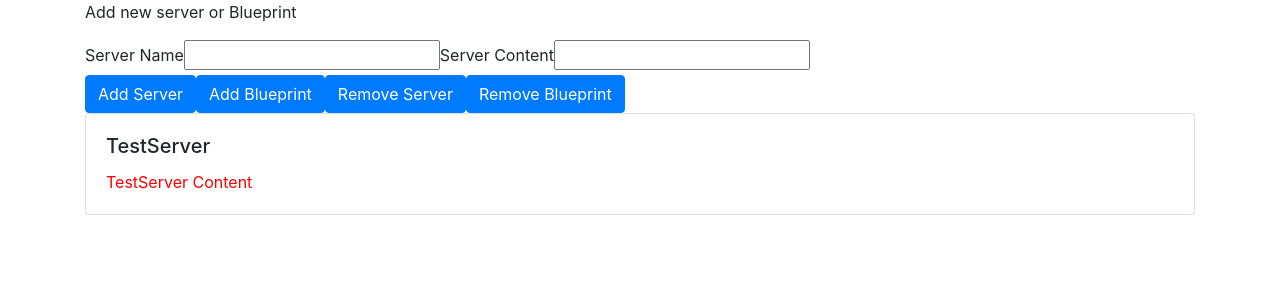
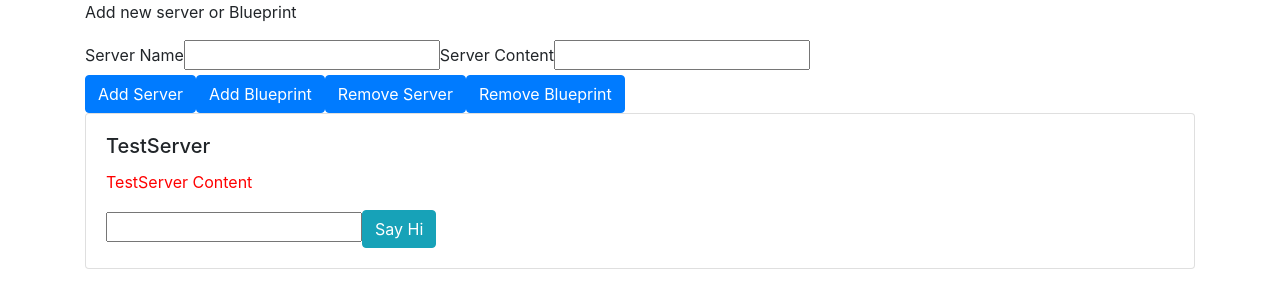
Before and after one commit to RomaM/maximilianschwarzmuller, an Angular app: page / in a window 1280 px wide. Shown: the top 308 px of the page. Built offline with nearby package versions, Linux system fonts and the light colour scheme.

Commit message:
Changes for test data 16.08.18

```diff
--- a/src/app/app.component.html
+++ b/src/app/app.component.html
@@ -5,13 +5,13 @@
                 (serverCreated)="onServerAdded($event)"
                 (blueprintCreated)="onBlueprintAdded($event)"
                 (serverDeleted)="onServerDeleted($event)"
-                (serverDeleted)="onBlueprintDeleted($event)"
-            ></app-cockpit>
+                (serverDeleted)="onBluePrintDeleted($event)"></app-cockpit>
         </div>
         <div class="col-12">
             <app-server-element
             *ngFor="let serverElement of serverElements"
-            [srvElement]="serverElement"></app-server-element>
+            [srvElement]="serverElement"
+            (sayHiEvent)="onSayHiEvent($event)"></app-server-element>
         </div>
     </div>
 </div>
--- a/src/app/app.component.ts
+++ b/src/app/app.component.ts
@@ -9,6 +9,10 @@ export class AppComponent {
   serverElements = [
     {type: 'server', name: 'TestServer', content: 'TestServer Content'}
     ];
+
+  onSayHiEvent(data: {sayHiData: string}) {
+    console.log(data.sayHiData);
+  }
 
   onServerAdded(serverData: {serverName: string, serverContent: string}) {
     this.serverElements.push({
--- a/src/app/cockpit/cockpit.component.html
+++ b/src/app/cockpit/cockpit.component.html
@@ -1,4 +1,5 @@
 <p>Add new server or Blueprint</p>
+<p #sayHiListener (sayHiEvent)="onSayHiListener($event)"></p>
 <label>Server Name</label>
 <input type="text" [(ngModel)]="newServerName">
 <label>Server Content</label>
--- a/src/app/cockpit/cockpit.component.ts
+++ b/src/app/cockpit/cockpit.component.ts
@@ -1,22 +1,36 @@
-import {Component, EventEmitter, OnInit, Output} from '@angular/core';
+import {Component, ElementRef, EventEmitter, OnChanges, OnInit, DoCheck, Output, ViewChild} from '@angular/core';
 
 @Component({
   selector: 'app-cockpit',
   templateUrl: './cockpit.component.html',
   styleUrls: ['./cockpit.component.scss']
 })
-export class CockpitComponent implements OnInit {
+export class CockpitComponent implements OnInit, OnChanges, DoCheck {
   @Output() serverCreated = new EventEmitter<{serverName: string, serverContent: string}>();
   @Output() blueprintCreated = new EventEmitter<{serverName: string, serverContent: string}>();
 
   @Output() serverDeleted = new EventEmitter<{serverName: string}>();
   @Output() blueprintDeleted = new EventEmitter<{serverName: string}>();
+
+  @ViewChild('sayHiListener') sayHiListener: ElementRef;
   newServerName = '';
   newServerContent = '';
 
   constructor() { }
 
   ngOnInit() {
+  }
+
+  ngOnChanges() {
+    // console.log('Changes');
+  }
+
+  ngDoCheck() {
+    // console.log('Do Check');
+  }
+
+  onSayHiListener(data: {name: string}) {
+    this.sayHiListener.nativeElement.textContent = data.name;
   }
 
   onAddServer() {
--- a/src/app/server-element/server-element.component.html
+++ b/src/app/server-element/server-element.component.html
@@ -5,5 +5,7 @@
       class="card-text">{{element.content}}</p>
     <p *ngIf="element.type === 'blueprint'" style="color: blue"
        class="card-text">{{element.content}}</p>
+    <input type="text" #sayHi>
+    <button class="btn btn-info" (click)="onSayHi()">Say Hi</button>
   </div>
 </div>
--- a/src/app/server-element/server-element.component.ts
+++ b/src/app/server-element/server-element.component.ts
@@ -1,16 +1,26 @@
-import { Component, OnInit, Input } from '@angular/core';
+import {Component, OnInit, DoCheck, Input, Output, ViewChild, EventEmitter} from '@angular/core';
 
 @Component({
   selector: 'app-server-element',
   templateUrl: './server-element.component.html',
   styleUrls: ['./server-element.component.scss']
 })
-export class ServerElementComponent implements OnInit {
+export class ServerElementComponent implements OnInit, DoCheck {
   @Input('srvElement') element: {type: string, name: string, content: string};
+  @ViewChild('sayHi') sayHiData;
+  @Output() sayHiEvent = new EventEmitter<{sayHiData: string}>();
 
   constructor() { }
 
   ngOnInit() {
   }
 
+  ngDoCheck() {
+  }
+
+  onSayHi() {
+    // console.log(this.sayHiData.nativeElement.value);
+    this.sayHiEvent.emit({sayHiData: this.sayHiData.nativeElement.value});
+  }
+
 }
```
